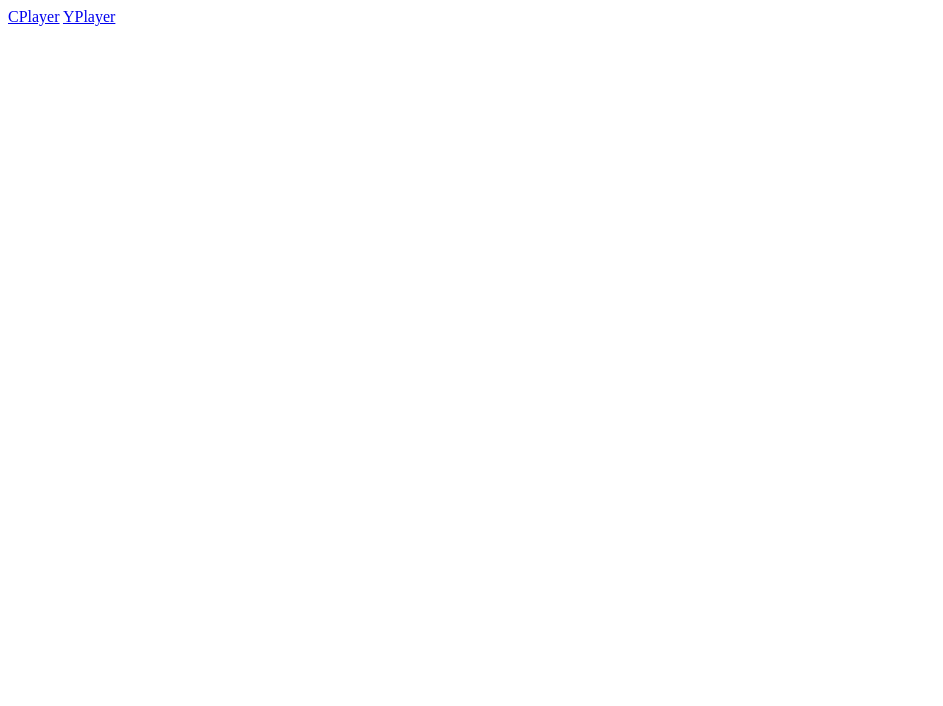
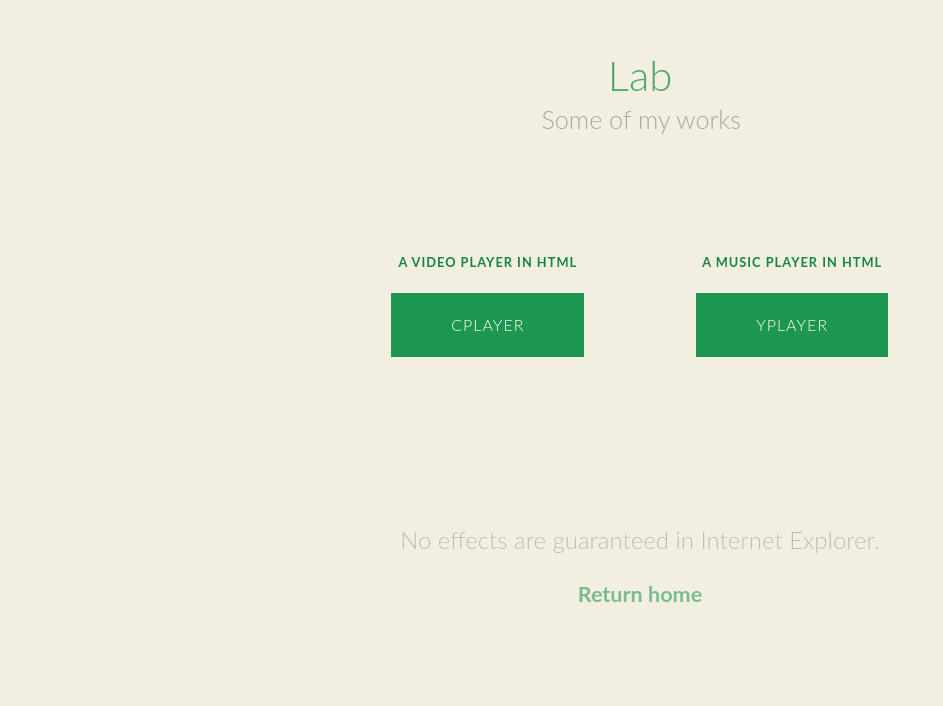
Before and after one commit to JokerQyou/lab, a plain HTML site: page index.html in a window 1280 px wide. Shown: the whole page, without its empty margins (0-943 px from the left). Drawn offline with Linux system fonts and the light colour scheme; a web font is replaced by a local one.

Commit message:
Refactor index page; Use instantclick

```diff
--- a/index.html
+++ b/index.html
@@ -2,9 +2,132 @@
 <html>
 <head>
     <title>Lab</title>
+    <style type="text/css">
+        @import url(http://fonts.useso.com/css?family=Lato:300,400,700|Montserrat);
+        html, body, .content {
+            height: 100%;
+        }
+        *, *:after, *::before {
+            -moz-box-sizing: border-box;
+            box-sizing: border-box;
+        }
+        body {
+            background: #444;
+            color: #48a770;
+            font-weight: 300;
+            font-family: 'Lato', Calibri, Arial, sans-serif;
+            margin: 0;
+        }
+        .content {
+            overflow-y: scroll;
+            background: #f3efe0;
+            position: relative;
+        }
+        header {
+            margin: 0 auto 1em;
+            padding: 3em;
+            text-align: center;
+        }
+        header h1 {
+            margin: 0;
+            font-weight: 300;
+            font-size: 2.625em;
+            line-height: 1.3;
+        }
+        header span {
+            display: block;
+            padding: 0 0 0.6em 0.1em;
+            font-size: 60%;
+            color: #aca89a;
+        }
+        .info {
+            text-align: center;
+            font-size: 1.5em;
+            margin-top: 1em;
+            clear: both;
+            padding: 3em 0;
+            opacity: 0.7;
+            color: #aca89a;
+        }
+        .info a {
+            font-weight: 700;
+            font-size: 0.9em;
+        }
+        a {
+            text-decoration: none;
+            color: #48a770;
+        }
+        a, button {
+            outline: none;
+        }
+        section {
+            position: relative;
+            text-align: center;
+            padding: 1em 1em 3em;
+        }
+        section h2 {
+            text-transform: uppercase;
+            letter-spacing: 1px;
+            color: #148544;
+            font-weight: 700;
+            padding: 1em;
+            font-size: 0.8em;
+            -webkit-backface-visibility: hidden;
+        }
+        .wrapper {
+            text-align: center;
+            vertical-align: top;
+        }
+        .wrapper section {
+            display: inline-block;
+            width: 300px;
+        }
+        .wrapper a {
+            position: relative;
+            display: inline-block;
+            padding: 0 60px;
+            outline: none;
+            border: none;
+            background: #1d9650;
+            color: #fff;
+            text-transform: uppercase;
+            letter-spacing: 1px;
+            font-size: 1em;
+            line-height: 4;
+            cursor: pointer;
+        }
+    </style>
 </head>
 <body>
-<a href="CPlayer/index.html">CPlayer</a>
-<a href="YPlayer/new.html">YPlayer</a>
+<div class="content">
+    <header>
+        <h1>
+            Lab
+            <span>Some of my works</span>
+        </h1>
+    </header>
+    <div class="wrapper">
+        <section>
+            <h2>A video player in HTML</h2>
+            <a href="CPlayer/index.html">
+                <span class="btn-content">CPlayer</span>
+            </a>
+        </section>
+        <section>
+            <h2>A music player in HTML</h2>
+            <a href="YPlayer/new.html">
+                <span class="btn-content">YPlayer</span>
+            </a>
+        </section>
+    </div>
+    <div class="main clearfix">
+        <div class="info">
+            <p>No effects are guaranteed in Internet Explorer.</p>
+            <p><a href="//mynook.info">Return home</a></p>
+        </div>
+    </div>
+</div>
+<script type="text/javascript" src="instantclick/instantclick.js" data-no-instant></script>
+<script type="text/javascript" data-no-instant>InstantClick.init();</script>
 </body>
 </html>
```
Also changed, not shown: 1 other file.
